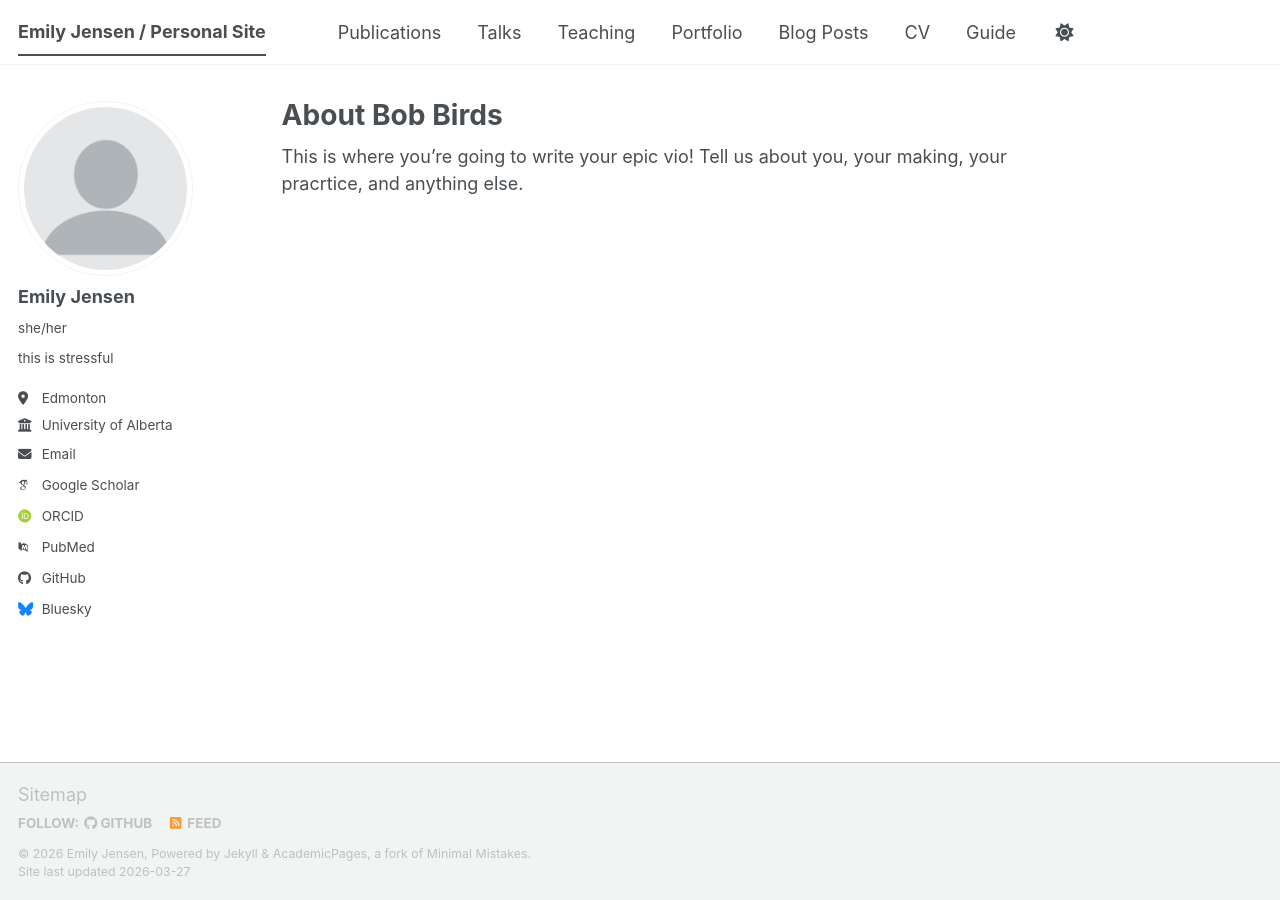
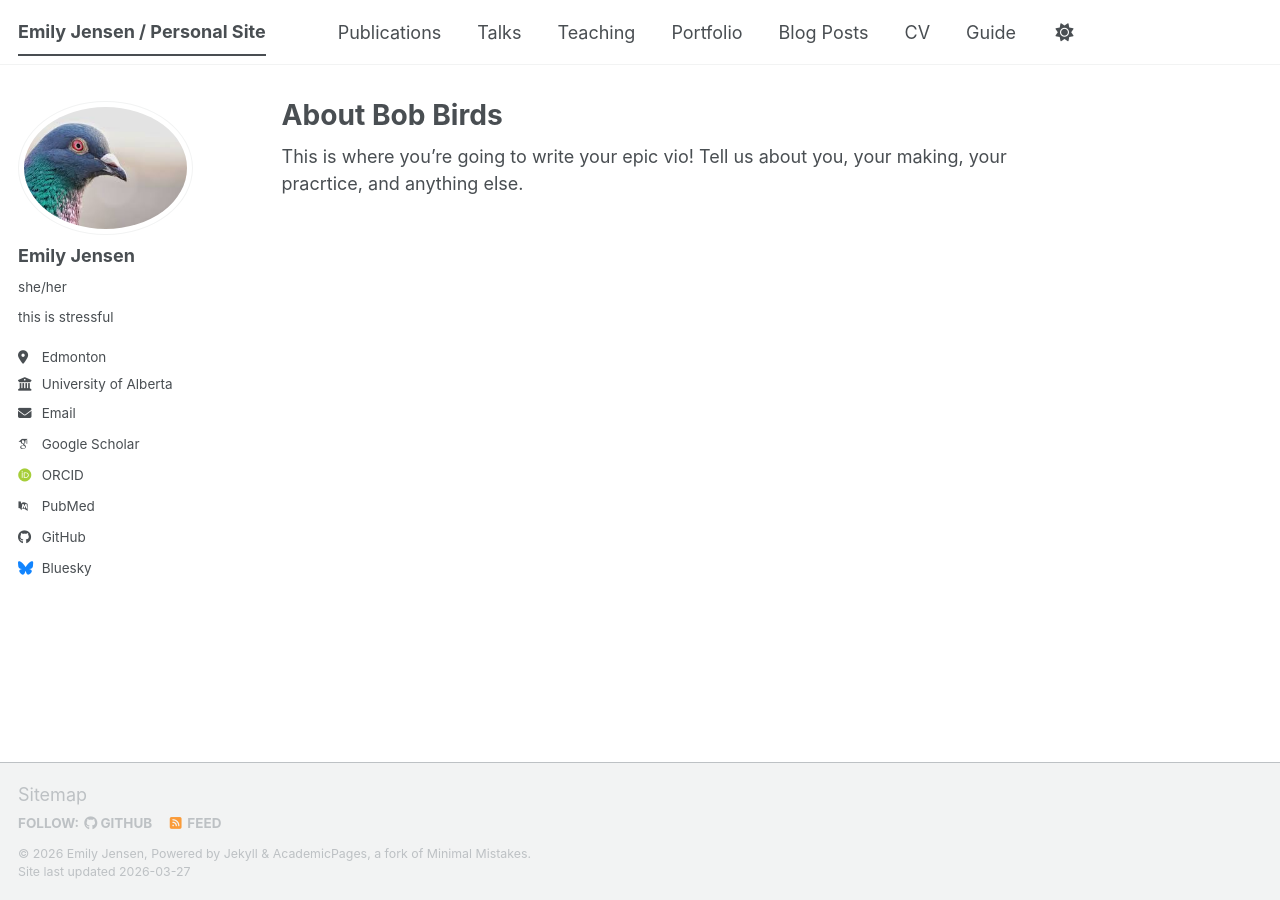
Before and after one commit to em-jense/me, a Jekyll site: the page built from _pages/about.md, in a window 1280 px wide. Built offline with Jekyll 4.4.1, drawn with Linux system fonts in a browser that asks for light colours; some web fonts are replaced; a script bundle is joined from its source files by our own code; library files that are not in the unit come from our copies.

Commit message:
Update _config.yml

```diff
--- a/_config.yml
+++ b/_config.yml
@@ -23,7 +23,7 @@ repository               : "academicpages/academicpages.github.io"
 #               Additional customization can be done by editing /_includes/author-profile.html
 author:
   # Biographic information
-  avatar           : "profile.png"
+  avatar           : "pigeon.jpg"
   name             : "Emily Jensen"
   pronouns         : "she/her" # example: "she/her"
   bio              : "this is stressful"
```
